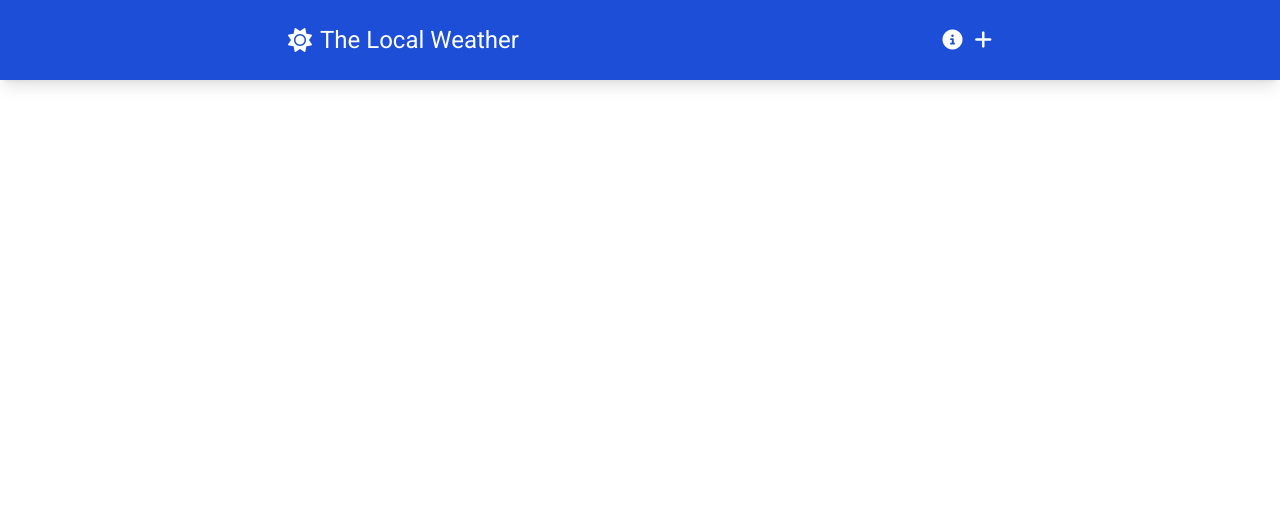
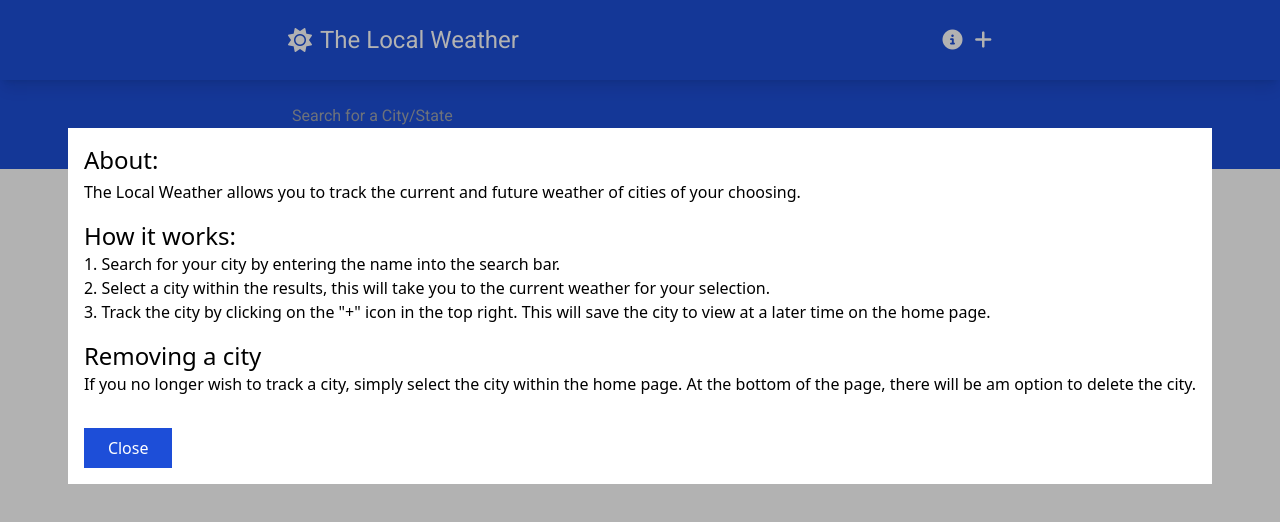
Before and after one commit to alimohammed99/vue-weather-app, a Vue app: page / in a window 1280 px wide. Both pictures are taken after a click on the icon 952 px from the left and 40 px from the top of the page. Shown: the top 522 px of the page. Built offline with nearby package versions, Linux system fonts and the light colour scheme.

Commit message:
[Functionality]. Make API request for fetching data from mapbox API using axios

```diff
--- a/package.json
+++ b/package.json
@@ -9,6 +9,7 @@
     "preview": "vite preview"
   },
   "dependencies": {
+    "axios": "^1.6.7",
     "vue": "^3.4.15",
     "vue-router": "^4.2.5"
   },
--- a/src/App.vue
+++ b/src/App.vue
@@ -1,5 +1,5 @@
 <template>
-  <div class="flex flex-col min-h-sreen font-Roboto bg-blue-700">
+  <div class="flex flex-col font-Roboto bg-blue-700">
     <SiteNavigation />
     <RouterView />
   </div>
--- /dev/null
+++ b/src/components/BaseModal.vue
@@ -0,0 +1,60 @@
+<template>
+    <!-- The 'names' given to this transitions are also their class names incase of css-styling -->
+    <Teleport to="body">
+    <Transition name="modal-outer">
+        <div v-show="sendModalActive"
+            class="absolute w-full bg-black bg-opacity-30 h-screen top-0 left-0 flex justify-center px-8">
+            <Transition name="modal-inner">
+                <div v-if="sendModalActive" class="p-4 bg-white self-start mt-32">
+                    <!-- Slots enable you to create reusable components that can accept dynamic content from the parent component. They are especially useful when you want to create components that have a consistent structure but allow for variations in their content. -->
+                    <slot />
+                    <!-- I created a container(modal) that can be closed but I want to make it reusable, that's why I used SLOT instead -->
+                    <button @click="$emit('close-modal')" class="text-white mt-8 bg-blue-700 py-2 px-6">Close</button>
+                </div>
+            </Transition>
+        </div>
+    </Transition>
+    </Teleport>
+</template>
+
+<script setup>
+// Emit this into the parent component (SiteNavigation.vue) so I can close the modal there.
+defineEmits(["close-modal"])
+
+
+defineProps({
+    sendModalActive: {
+        type: Boolean,
+        default: false
+    },
+})
+</script>
+
+<style scoped>
+.modal-outer-enter-active,
+.modal-outer-leave-active {
+    transition: opacity 0.3s cubic-bezier(0.52, 0.02, 0.19, 1.02);
+}
+
+.modal-outer-enter-from,
+.modal-outer-leave-to {
+    opacity: 0;
+}
+
+.modal-inner-enter-active {
+    transition: all 0.3s cubic-bezier(0.52, 0.02, 0.19, 1.02) 0.15s;
+}
+
+.modal-inner-leave-active {
+    transition: all 0.3s cubic-bezier(0.52, 0.02, 0.19, 1.02);
+}
+
+.modal-inner-enter-from {
+    opacity: 0;
+    transform: scale(0.8);
+}
+
+.modal-inner-leave-to {
+    transform: scale(0.8);
+}
+</style>
--- a/src/components/SIteNavigation.vue
+++ b/src/components/SIteNavigation.vue
@@ -1,7 +1,7 @@
 <template>
     <header class="sticky top-0 bg-blue-700 shadow-lg">
         <nav class="container flex flex-col sm:flex-row items-center gap-4 text-white py-6 justify-between">
-    <RouterLink :to="{name: 'home'}">
+            <RouterLink :to="{ name: 'home' }">
                 <div class="flex items-center gap-2 flex-1">
                     <i class="fa-solid fa-sun text-2xl"></i>
                     <p class="text-2xl">The Local Weather</p>
@@ -9,13 +9,53 @@
             </RouterLink>
 
             <div class="flex gap-3">
-        <i class="fa-solid fa-circle-info text-xl hover:text-blue-900 duration-150 cursor-pointer"></i>
+                <i @click="toggleModal" class="fa-solid fa-circle-info text-xl hover:text-blue-900 duration-150 cursor-pointer"></i>
                 <i class="fa-solid fa-plus text-xl hover:text-blue-900 duration-150 cursor-pointer"></i>
             </div>
+
+            <!-- Import the baseModal Component here. I need it here -->
+            <BaseModal :sendModalActive="modalActive" @close-modal="toggleModal">
+                <div class="text-black">
+                    <h1 class="text-2xl mb-1">About:</h1>
+                    <p class="mb-4">
+                        The Local Weather allows you to track the current and future weather
+                        of cities of your choosing.
+                    </p>
+                    <h2 class="text-2xl">How it works:</h2>
+                    <ol class="list-decimal list-inside mb-4">
+                        <li>
+                            Search for your city by entering the name into the search bar.
+                        </li>
+                        <li>
+                            Select a city within the results, this will take you to the
+                            current weather for your selection.
+                        </li>
+                        <li>
+                            Track the city by clicking on the "+" icon in the top right. This
+                            will save the city to view at a later time on the home page.
+                        </li>
+                    </ol>
+
+                    <h2 class="text-2xl">Removing a city</h2>
+                    <p>
+                        If you no longer wish to track a city, simply select the city within
+                        the home page. At the bottom of the page, there will be am option to
+                        delete the city.
+                    </p>
+                </div>
+            </BaseModal>
+            <!-- The above component has opening and closing coz I wanna insert stuffs inside. -->
         </nav>
     </header>
 </template>
 
 <script setup>
+import { ref } from "vue";
 import { RouterLink } from "vue-router";
+import BaseModal from "./BaseModal.vue";
+
+const modalActive = ref(null);
+const toggleModal = () => {
+    modalActive.value = !modalActive.value
+}
 </script>
--- a/src/views/HomeView.vue
+++ b/src/views/HomeView.vue
@@ -1,9 +1,56 @@
+<template>
+  <main class="container text-white">
+    <div class="pt-4 mb-8 relative">
+      <input v-model="searchQuery" type="text" placeholder="Search for a City/State"
+        class="py-2 px-1 w-full bg-transparent border-b focus:border-blue-900 focus:outline-none focus:shadow-[0px_1px_0_0_#004E71]">
+    </div>
+  </main>
+</template>
+
+
 <script setup>
+// I am using MapBox geo-coding API for making the fetch coz in this project, I wanna be fetcing data (weather) from different locations and the MapBox API is good for that.
+
+import { ref } from "vue";
+import axios from "axios";
+
+const mapBoxAPIKey = "pk.eyJ1IjoiYWxpbW9oYW1tZWQ5OSIsImEiOiJjbHNib3o1M2gwZWV1MnFuc3gxcXlnZXJsIn0.2Uat_5S22Q4iMf28mJpKPQ";
+// The above is the mapbox API key and it is being used in fetching the data in the axios function.
+
+const searchQuery = ref("");
+// This will hold the input data from the form.
+
+const queryTimeOut = ref(null);
+// This is needed to set some time out because I wanna make the API request few secs after User starts typing. I mean the request to the Mapbox geo-coding API.
+
+const mapBoxSearchResults = ref(null);
+// The above variable is where I'm gonna store the final results of my fetching.
+
+// The below function is to target the "queryTimeOut" function to set some timeout for it.
+// Now, after 300ms i.e 3secs, the request to the API should be made, and should be stored into the variable 'queryTimeOut'
+const getSearchResults = () => {
+
+  queryTimeOut.value = setTimeout(async () => {
+
+    // Trying to check if the 'searchQuery' isn't empty before I make my API fetch coz of course I'm not gonna make any request if the input field is empty.
+    if (searchQuery.value !== "") {
+
+      const result = await axios.get(`https://api.mapbox.com/geocoding/v5/mapbox.places/${searchQuery.value}.json?access_token=${mapBoxAPIKey}`);
+      // The endpoint is gonna return a promise, that's why I used async-await.
+
+      // Storing the main/final data we need in a variable.
+      mapBoxSearchResults.value = result.data.features;
+
+      return;
+      // I needed to return....because even if our condition is true, it'll execute the task right, and also proceed to execute all other tasks that come after. And we don't want that.
+
+    }
+
+    // If the above condition is not true, our final variable should be null.
+    mapBoxSearchResults.value = null;
+
+  }, 300)
+
+}
 
 </script>
-
-<template>
-  <main>
-
-  </main>
-</template>
```
Also changed, not shown: 1 other file (tests, documents, lock files or other folders). Lines whose indentation alone changed are shown as unchanged.
